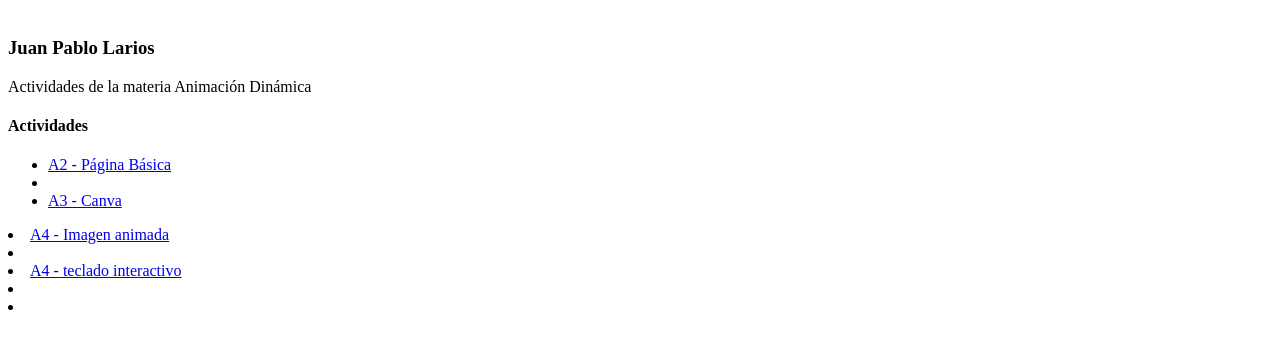
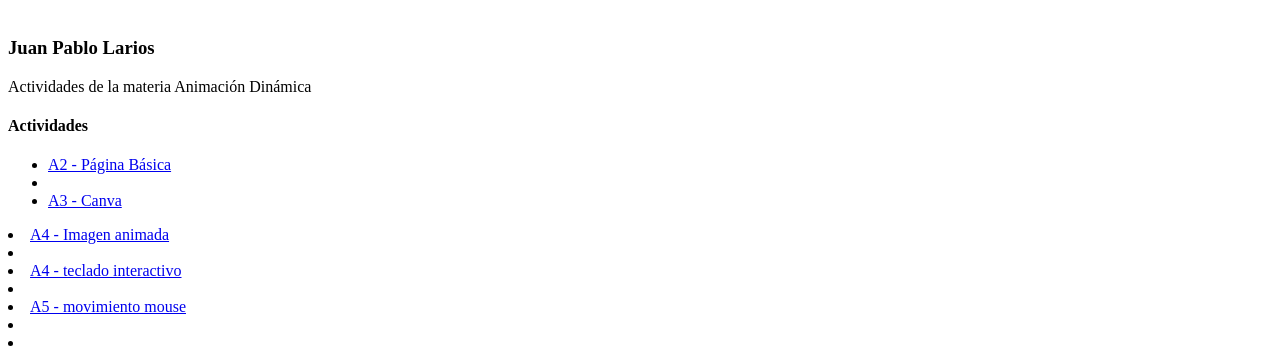
Before and after one commit to pablolarios-droid/menu-nuevo, a plain HTML site: page index.html in a window 1280 px wide. Shown: the part 820-1180 px from the top of the page. Before the commit the page ends 1144 px from the top, so only its background shows below. Drawn offline with Linux system fonts and the light colour scheme.

Commit message:
Update index.html

```diff
--- a/index.html
+++ b/index.html
@@ -34,5 +34,8 @@ https://pablolarios163d-cpu.github.io/lllllllll/">A4 - Imagen animada </a></li>
     https://pablolarios-droid.github.io/fnegvekj/">A4 - teclado interactivo </a></li>
   <li>  <li><a href="
 
+               https://pablolarios-droid.github.io/mmmm/">A5 - movimiento mouse </a></li>
+  <li>  <li><a href="
+
   </body>
 </html>
```
